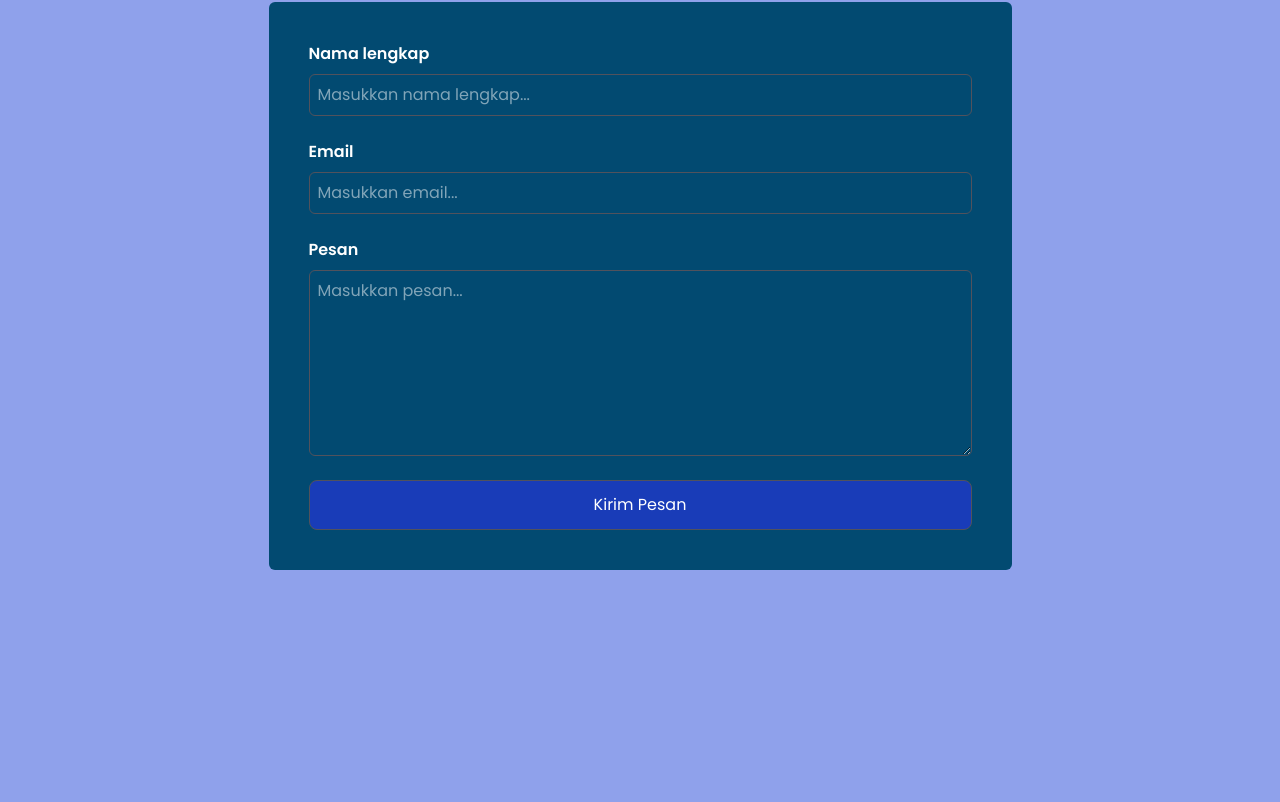
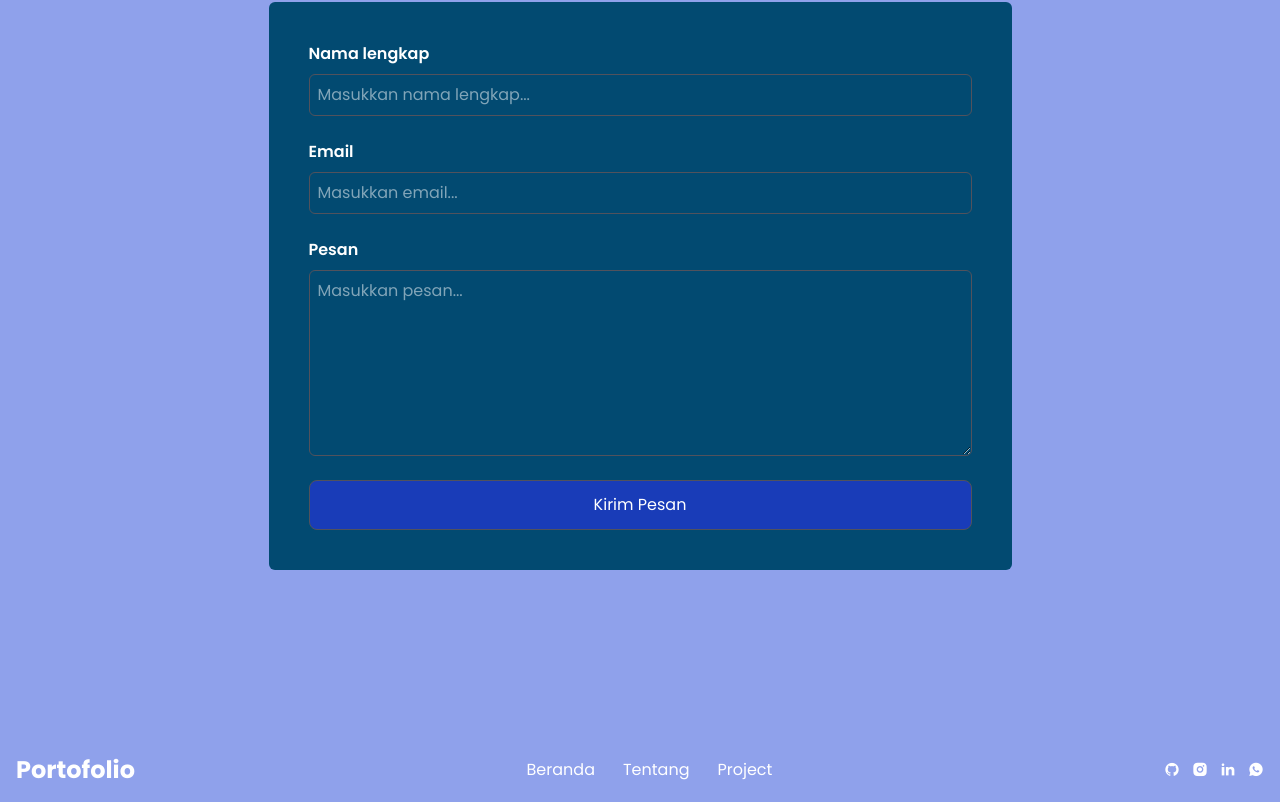
Before and after one commit to Gede-Widhi-wardhana/Portofolio, a React (Vite) app: page / in a window 1280 px wide. Shown: the part 3668-4470 px from the top of the page. Before the commit the page ends 4278 px from the top, so only its background shows below. Built offline with nearby package versions, Linux system fonts and the light colour scheme.

Commit message:
Membuat tampilan footer portofolio

```diff
--- a/src/App.jsx
+++ b/src/App.jsx
@@ -102,10 +102,10 @@
 
       {/* Contact section */}
 
-      <div className="contact mt-32 p-10">
+      <div className="contact mt-32 sm:p-10 p-0">
         <h1 className="text-4xl mb-2 font-bold text-center">Kontak</h1>
         <p className="text-base/loose text-center mb-10 opacity-50">Mari terhubung dengan saya</p>
-        <form action="https://formsubmit.co/wardhanagedewidhi@gmail.com" method="POST" className="bg-sky-900 p-10 w-fit mx-auto rounded-md" autoComplete="off">
+        <form action="https://formsubmit.co/wardhanagedewidhi@gmail.com" method="POST" className="bg-sky-900 p-10 sm:w-fit w-full mx-auto rounded-md" autoComplete="off">
           <div className="flex flex-col gap-6">
             <div className="flex flex-col gap-2">
               <label className="font-semibold">Nama lengkap</label>
--- /dev/null
+++ b/src/components/Footer.jsx
@@ -0,0 +1,28 @@
+const Footer = () => {
+  return (
+    <div className="mt-32 py-4 flex md:flex-row flex-col gap-6 md:gap-0 justify-between items-center">
+        <h1 className="text-2xl font-bold">Portofolio</h1>
+        <div className="flex gap-7">
+            <a href="#">Beranda</a>
+            <a href="#">Tentang</a>
+            <a href="#">Project</a>
+        </div>
+        <div className="flex items-center gap-3">
+            <a href="#">
+                <i className="ri-github-fill ri-2"></i>
+            </a>
+            <a href="#">
+                <i className="ri-instagram-fill ri-2"></i>
+            </a>
+            <a href="#">
+                <i className="ri-linkedin-fill ri-2"></i>
+            </a>
+            <a href="#">
+                <i className="ri-whatsapp-fill ri-2"></i>
+            </a>
+        </div>
+    </div>
+  )
+}
+
+export default Footer
--- a/src/main.jsx
+++ b/src/main.jsx
@@ -3,6 +3,7 @@
 import './index.css'
 import App from './App.jsx'
 import Navbar from './components/Navbar.jsx'
+import Footer from './components/Footer.jsx'
 
 import 'remixicon/fonts/remixicon.css'
 
@@ -11,6 +12,7 @@
     <div className="container mx-auto px-4">
       <Navbar/>
       <App />
+      <Footer/>
     </div>
 
   </StrictMode>,
```
